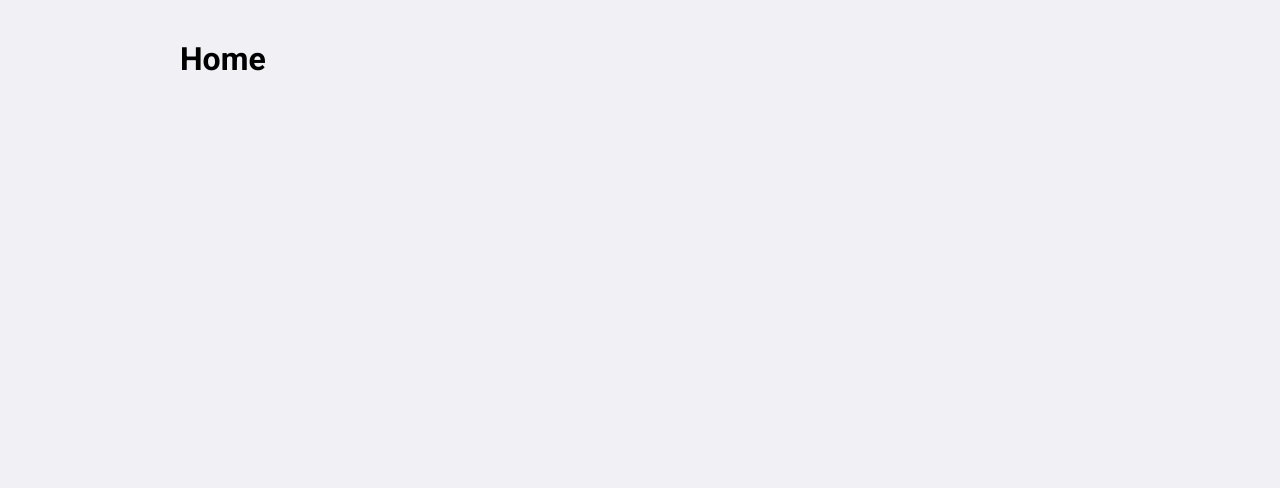
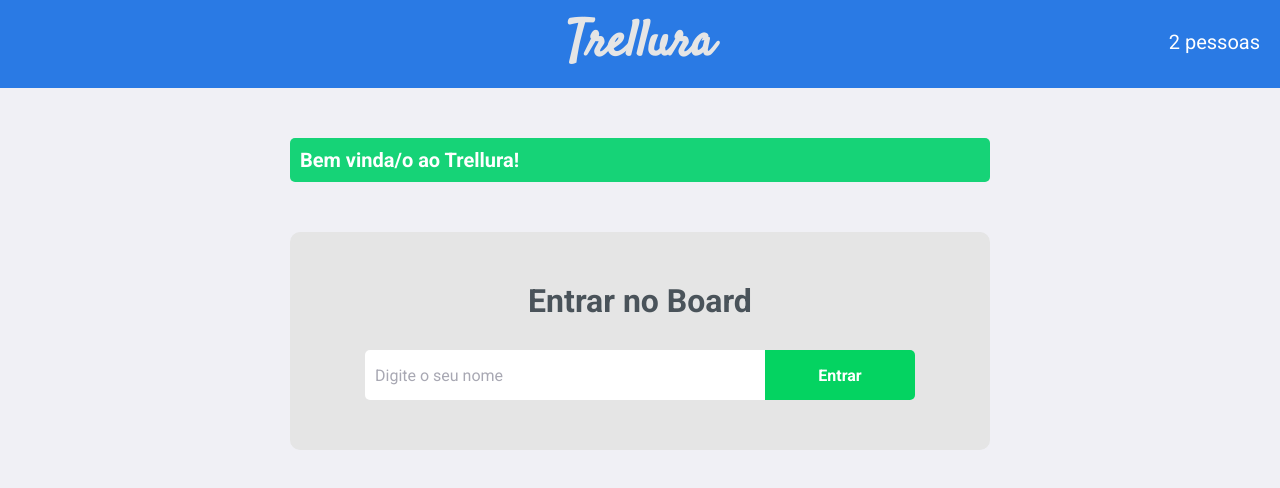
Before and after one commit to leosouza-dev/trellura-react, a React (Create React App) app: page / in a window 1280 px wide. Shown: the top 488 px of the page. Built offline with nearby package versions, Linux system fonts and the light colour scheme.

Commit message:
page home estática

```diff
--- a/package.json
+++ b/package.json
@@ -12,6 +12,7 @@
     "@types/react-dom": "^16.9.0",
     "@types/react-router-dom": "^5.1.5",
     "@types/styled-components": "^5.1.1",
+    "polished": "^3.6.5",
     "react": "^16.13.1",
     "react-dom": "^16.13.1",
     "react-router-dom": "^5.2.0",
--- /dev/null
+++ b/src/components/Menu/index.tsx
@@ -0,0 +1,17 @@
+import React from 'react';
+
+import { Header } from './style';
+
+const Menu: React.FC = () => {
+  return (
+    <Header>
+      <h1>
+        <a href="/">Trellura</a>
+      </h1>
+
+      <div>2 pessoas</div>
+    </Header>
+  );
+};
+
+export default Menu;
--- /dev/null
+++ b/src/components/Menu/style.ts
@@ -0,0 +1,28 @@
+import styled from 'styled-components';
+import { shade } from 'polished';
+
+export const Header = styled.header`
+  background: #2a7ae4;
+  font: 25px Satisfy, sans-serif;
+
+  text-align: center;
+  padding: 8px;
+
+  a {
+    text-decoration: none;
+    color: ${shade(0.1, 'white')};
+
+    &:hover {
+      color: white;
+    }
+  }
+
+  div {
+    color: white;
+    font: 20px Roboto, sans-serif;
+
+    position: absolute;
+    top: 30px;
+    right: 20px;
+  }
+`;
--- a/src/pages/Board/index.tsx
+++ b/src/pages/Board/index.tsx
@@ -1,7 +1,14 @@
 import React from 'react';
 
+import Menu from '../../components/Menu';
+
 const Repository: React.FC = () => {
-  return <h1>Board</h1>;
+  return (
+    <>
+      <Menu />
+      <h1>Board</h1>
+    </>
+  );
 };
 
 export default Repository;
--- a/src/pages/Home/index.tsx
+++ b/src/pages/Home/index.tsx
@@ -1,7 +1,22 @@
 import React from 'react';
 
+import { Form, Mensagem } from './style';
+import Menu from '../../components/Menu';
+
 const Repository: React.FC = () => {
-  return <h1>Home</h1>;
+  return (
+    <>
+      <Menu />
+
+      <Mensagem>Bem vinda/o ao Trellura!</Mensagem>
+
+      <Form>
+        <h1>Entrar no Board</h1>
+        <input type="text" placeholder="Digite o seu nome" />
+        <button type="submit">Entrar</button>
+      </Form>
+    </>
+  );
 };
 
 export default Repository;
--- /dev/null
+++ b/src/pages/Home/style.ts
@@ -0,0 +1,57 @@
+import styled from 'styled-components';
+import { shade } from 'polished';
+
+export const Mensagem = styled.span`
+  /* background-color: ${shade(0.2, '#04d361')}; */
+  background-color: #16D377;
+  color: white;
+  max-width: 700px;
+  font-size: 20px;
+  font-weight: bold;
+  padding: 10px;
+  border-radius: 5px;
+  display: block;
+  margin-left: auto;
+  margin-right: auto;
+  margin-top: 50px;
+`;
+
+export const Form = styled.form`
+  background-color: ${shade(0.1, 'white')};
+  color: #4a535a;
+  max-width: 700px;
+  margin-left: auto;
+  margin-right: auto;
+  margin-top: 50px;
+  border-radius: 10px;
+  padding: 50px;
+  text-align: center;
+
+  input {
+    margin-top: 30px;
+    border: 0;
+    border-radius: 5px 0 0 5px;
+    height: 50px;
+    width: 400px;
+    padding: 0 10px;
+    color: #3a3a3a;
+
+    &::placeholder {
+      color: #a8a8b3;
+    }
+  }
+
+  button {
+    width: 150px;
+    height: 50px;
+    background: #04d361;
+    border-radius: 0 5px 5px 0;
+    border: 0;
+    color: #fff;
+    font-weight: bold;
+    transition: background-color 200ms;
+
+    &:hover {
+      background: ${shade(0.2, '#16D377')};
+    }
+`;
--- a/src/styles/global.ts
+++ b/src/styles/global.ts
@@ -17,11 +17,11 @@ export default createGlobalStyle`
     font: 16px Roboto, sans-serif;
   }
 
-  #root{
+  /* #root{
     max-width: 960px;
     margin: 0 auto;
     padding: 40px 20px;
-  }
+  } */
 
   button{
     cursor: pointer;
```
Also changed, not shown: 1 other file (tests, documents, lock files or other folders).
